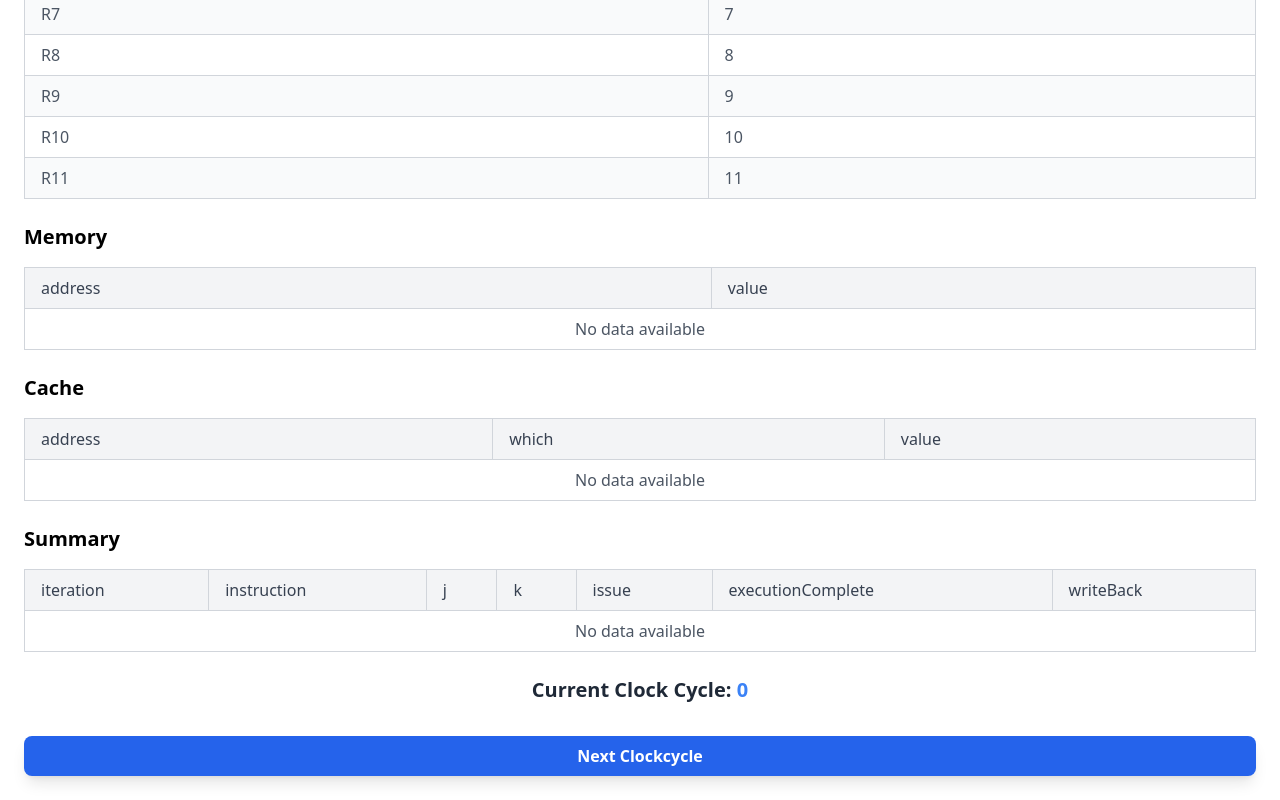
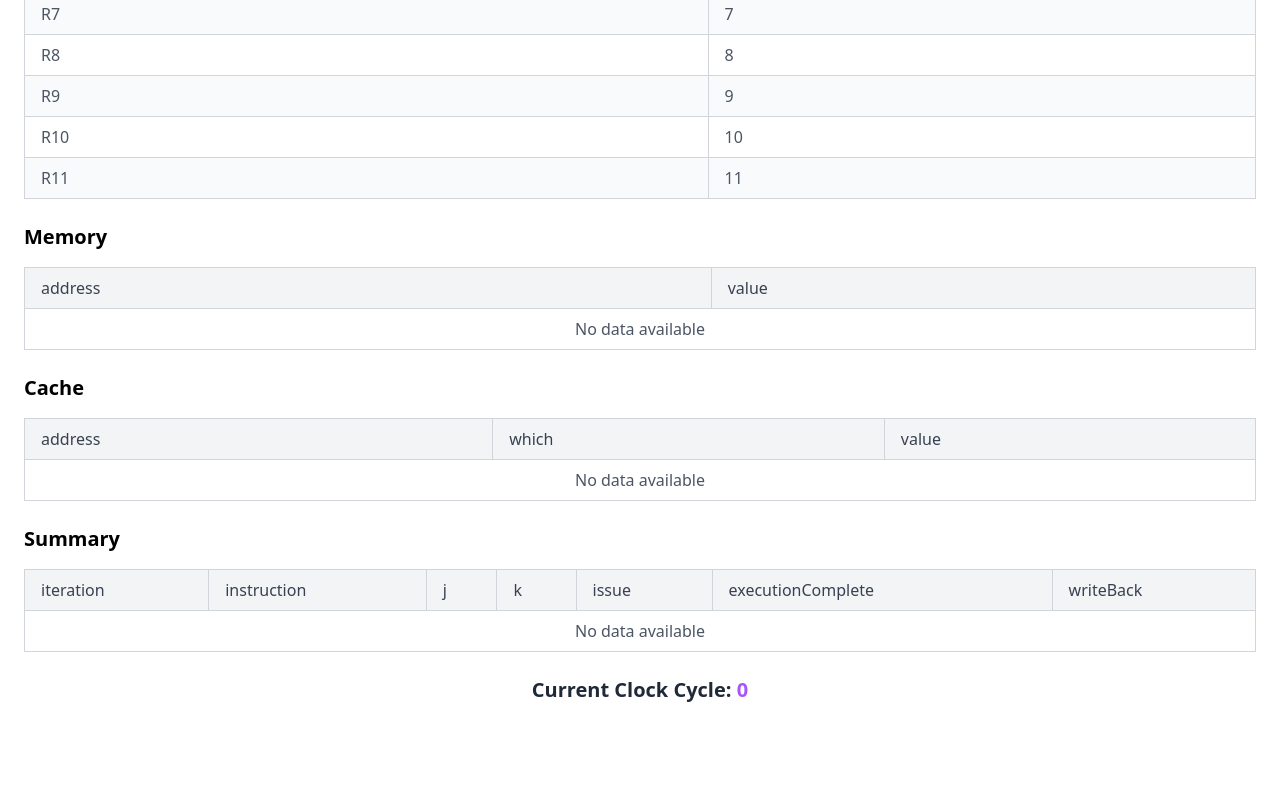
Before and after one commit to HanaEldemery/MIPS-GUI-based-Tomasulo-Algorithm-Simulator-using-React, a React (Vite) app in the folder micro/: page / in a window 1280 px wide. Shown: the part 1911-2711 px from the top of the page. After the commit the page ends 2655 px from the top, so only its background shows below. Built offline with nearby package versions, Linux system fonts and the light colour scheme.

Commit message:
last push

```diff
--- a/micro/src/App.jsx
+++ b/micro/src/App.jsx
@@ -308,13 +308,13 @@ const App = () => {
       <div className="my-4 text-center">
         <span className="text-xl font-semibold text-gray-800">
           Current Clock Cycle:{" "}
-          <span className="text-blue-500">{GLOBAL_CLK}</span>
+          <span className="text-purple-500">{GLOBAL_CLK}</span>
         </span>
       </div>
 
       <button
         onClick={handleOnNextClockCycleClick}
-        className="w-full mt-4 py-2 bg-blue-600 text-white font-semibold rounded-lg shadow-lg hover:bg-blue-700 transition duration-300"
+        className="fixed top-0 left-1/2 transform -translate-x-1/2 mt-4 py-3 px-6 text-lg bg-purple-600 text-white font-semibold rounded-lg shadow-lg hover:bg-purple-700 transition duration-300"
       >
         Next Clockcycle
       </button>
```
